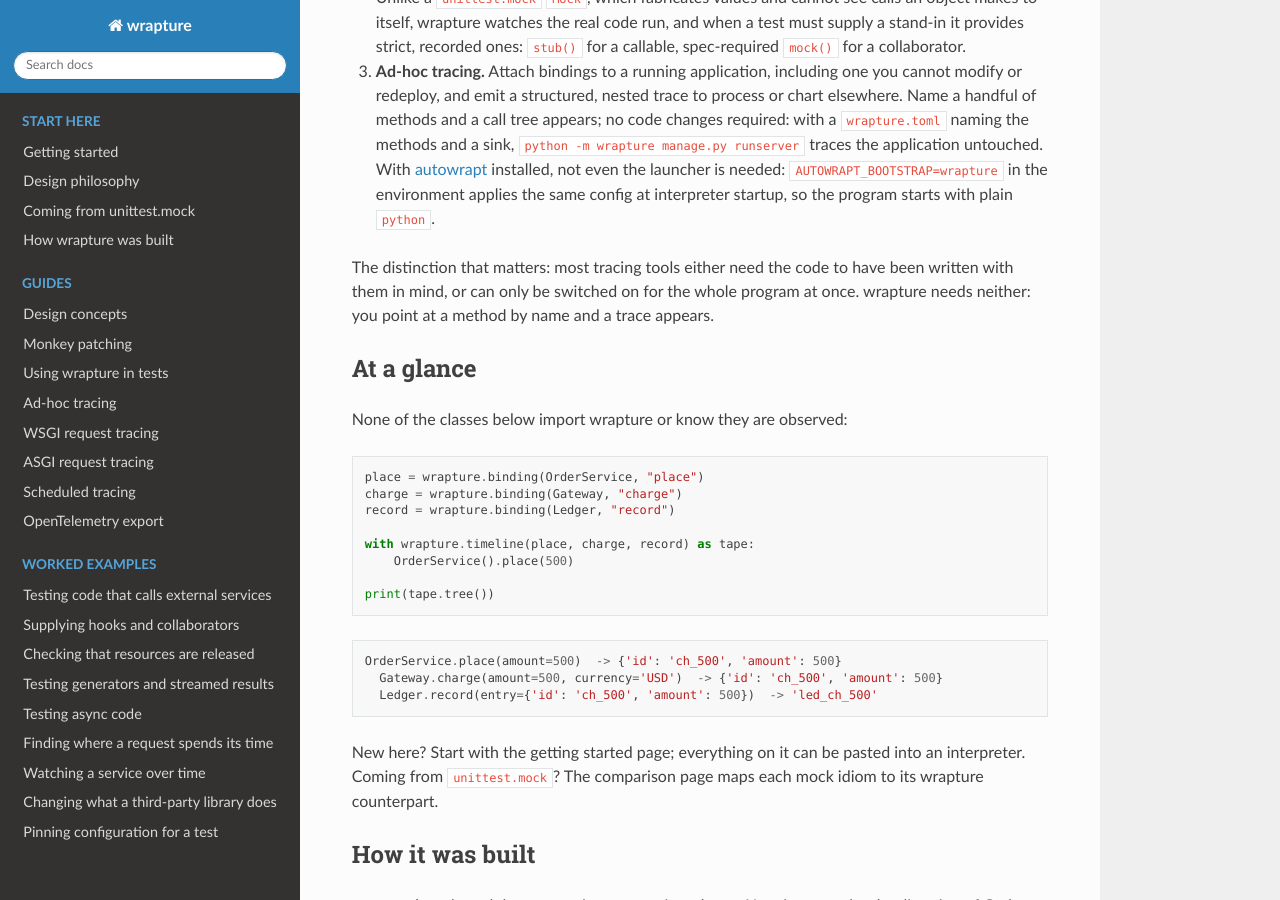
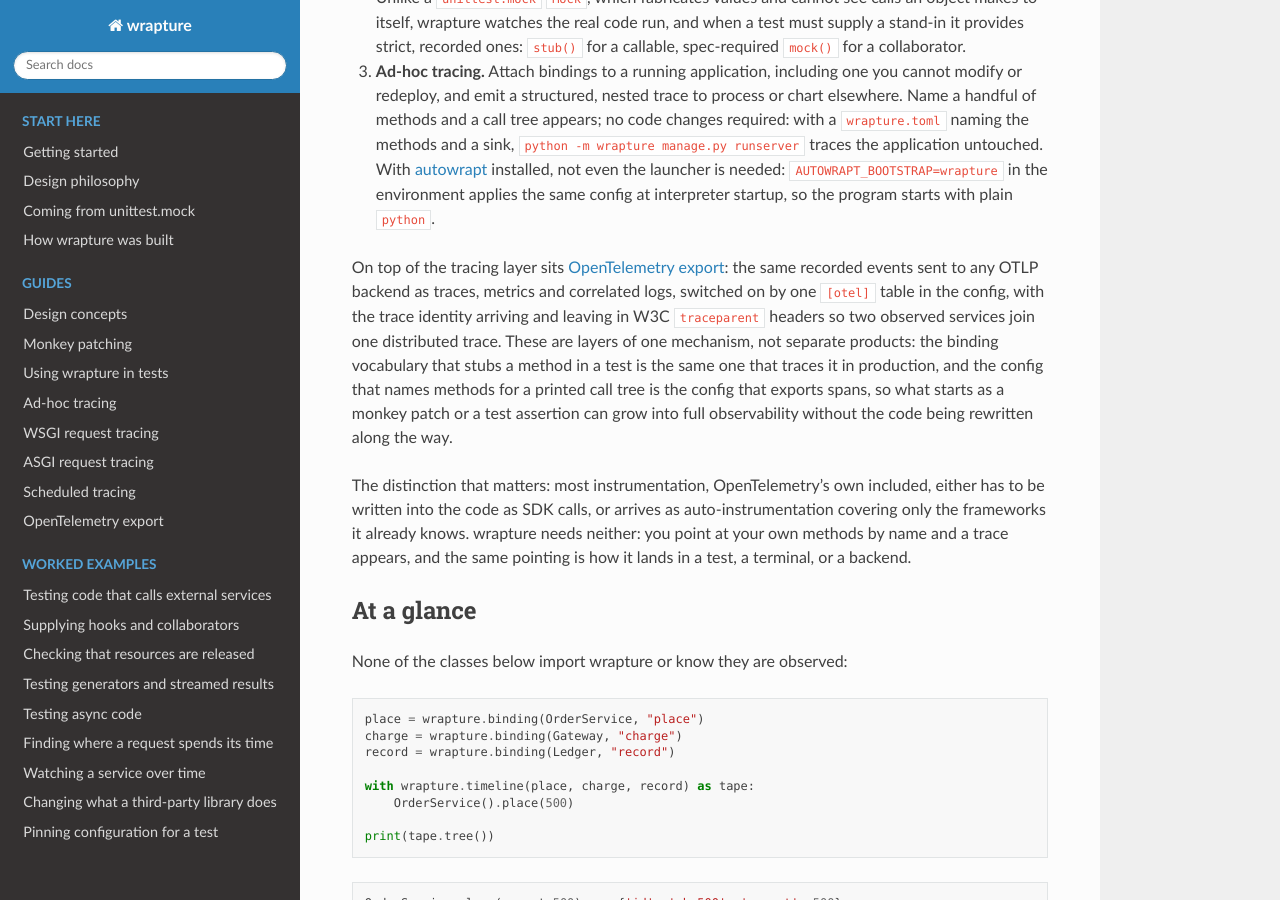
Before and after one commit to GrahamDumpleton/wrapture, a Sphinx documentation site: the page built from docs/index.md, in a window 1280 px wide and 900 px high, scrolled down 838 px. Built offline with Sphinx 7.4.7 and the Read the Docs theme 3.1.0, drawn with Linux system fonts in a browser that asks for light colours.

Commit message:
Bring OpenTelemetry export into the front-page narrative.
The README and the docs index keep their three headline uses and
gain a paragraph beneath the list: OpenTelemetry export sits on top
of the tracing layer, the same recorded events sent to any OTLP
backend as traces, metrics and correlated logs, and the layers are
one mechanism, so what starts as a monkey patch or a test assertion
grows into full observability without the code being rewritten. The
distinction paragraph that follows is amended to build on that
rather than repeat it, widening its contrast from tracing tools to
instrumentation generally: written-in SDK calls on one side,
framework-limited auto-instrumentation on the other, against
pointing at your own methods by name.

```diff
--- a/docs/index.md
+++ b/docs/index.md
@@ -49,10 +49,25 @@ One mechanism, three uses, in increasing order of machinery:
    in the environment applies the same config at interpreter startup, so the
    program starts with plain `python`.
 
-The distinction that matters: most tracing tools either need the code to
-have been written with them in mind, or can only be switched on for the
-whole program at once. wrapture needs neither: you point at a method by
-name and a trace appears.
+On top of the tracing layer sits
+[OpenTelemetry export](otel-export.md): the same recorded events sent
+to any OTLP backend as traces, metrics and correlated logs, switched
+on by one `[otel]` table in the config, with the trace identity
+arriving and leaving in W3C `traceparent` headers so two observed
+services join one distributed trace. These are layers of one
+mechanism, not separate products: the binding vocabulary that stubs a
+method in a test is the same one that traces it in production, and
+the config that names methods for a printed call tree is the config
+that exports spans, so what starts as a monkey patch or a test
+assertion can grow into full observability without the code being
+rewritten along the way.
+
+The distinction that matters: most instrumentation, OpenTelemetry's
+own included, either has to be written into the code as SDK calls, or
+arrives as auto-instrumentation covering only the frameworks it
+already knows. wrapture needs neither: you point at your own methods
+by name and a trace appears, and the same pointing is how it lands in
+a test, a terminal, or a backend.
 
 ## At a glance
 
```
Also changed, not shown: README.md (+18 -4 lines).
